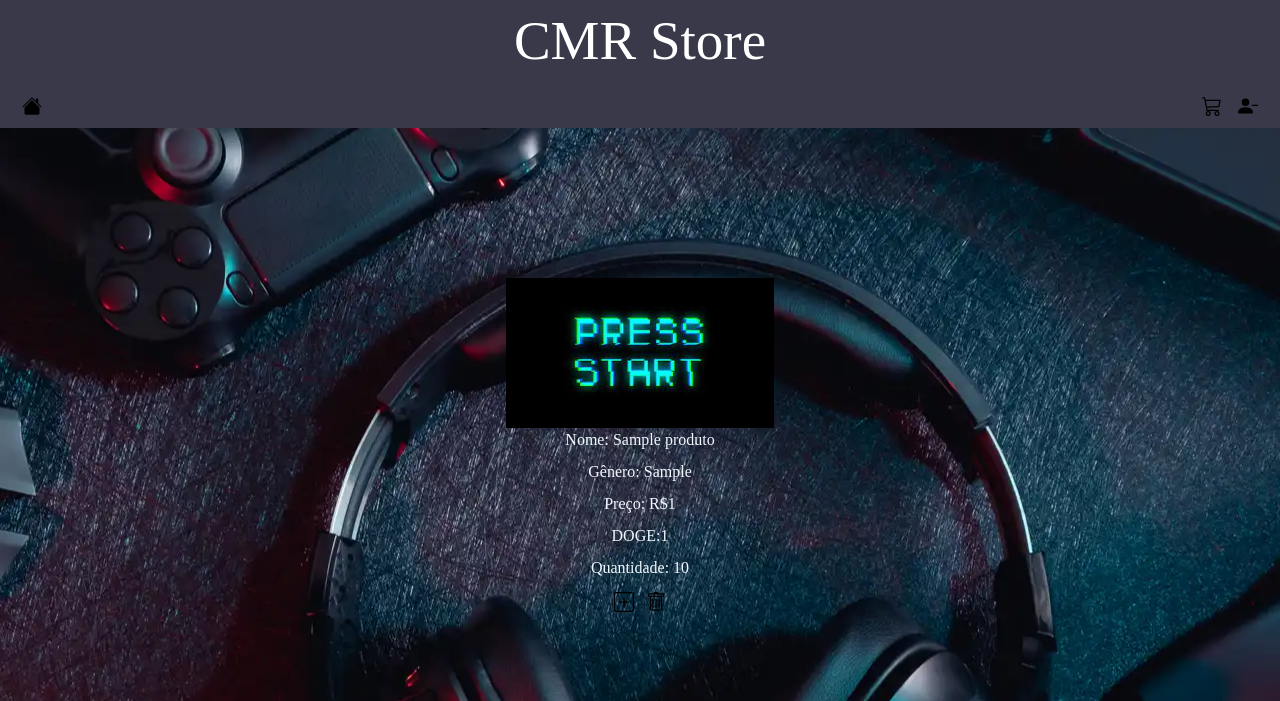
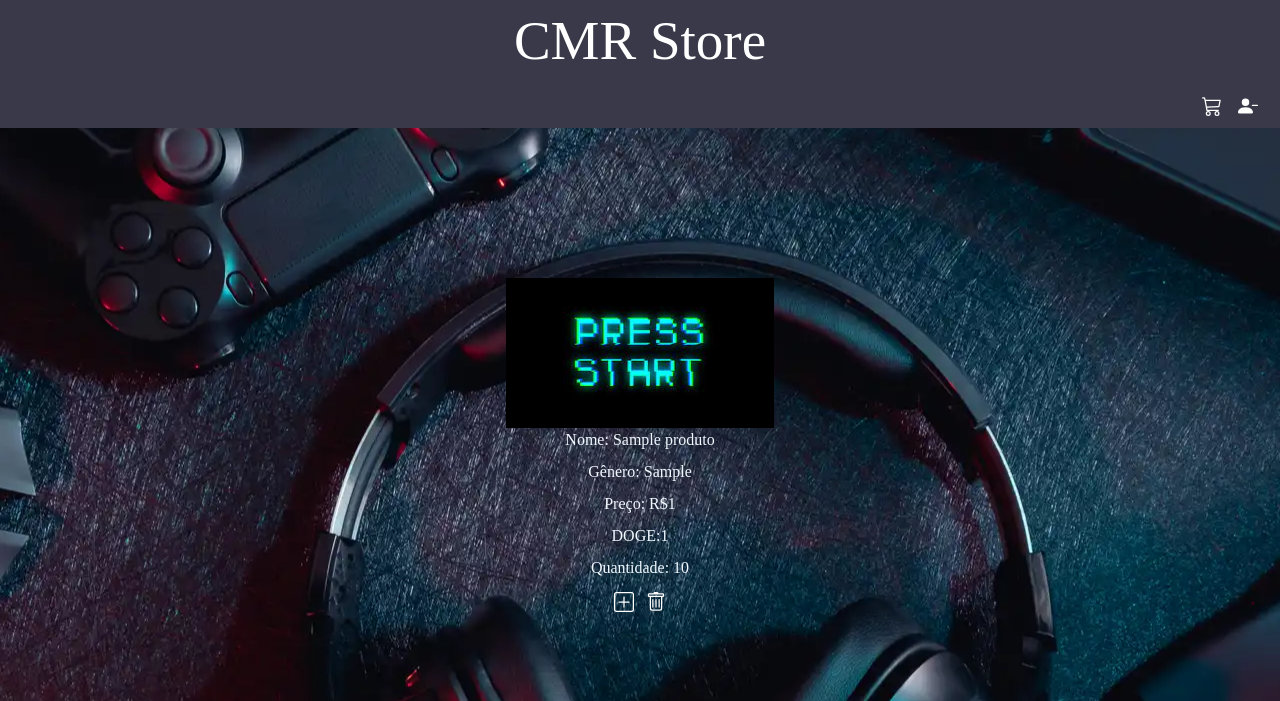
Before and after one commit to matheusmsouza84/Projeto_LSP, a PHP site: page /loja.php in a window 1280 px wide. Shown: the top 701 px of the page. Run offline with PHP 8.4, Linux system fonts and the light colour scheme; tables that the repository leaves empty hold one stand-in row (values such as "Sample post").

Commit message:
algumas coisas arrumadas

```diff
--- a/loja.php
+++ b/loja.php
@@ -4,6 +4,9 @@
     include_once "model/clsConexao.php";
     include_once "model/clsProduto.php";
     $cont=0;
+    if( isset($_REQUEST['compra']) ){
+        echo "<script> alert('Obrigado pela sua compra!!!');</script>";
+        }
 ?>
 <!DOCTYPE html>
 <html lang="pt-br">
@@ -20,30 +23,6 @@
                 <div class="navbar-collapse collapse w-100 order-1 order-md-0 dual-collapse2">
                     <ul class="navbar-nav mr-auto">
                         <li class="nav-item">
-                            <?php
-                                if(!isset($_SESSION['admlogado']) && !isset($_SESSION['logado'])){
-                                    echo '<a href="index.php">'
-                                        .'<button type="button" id="paginicial" title="Voltar a página Inicial">'
-                                            .'<svg class="bi bi-house-fill" width="20px" height="20px" viewBox="0 0 16 16" fill="currentColor" xmlns="http://www.w3.org/2000/svg">'
-                                                .'<path fill-rule="evenodd" d="M8 3.293l6 6V13.5a1.5 1.5 0 0 1-1.5 1.5h-9A1.5 1.5 0 0 1 2 13.5V9.293l6-6zm5-.793V6l-2-2V2.5a.5.5 0 0 1 .5-.5h1a.5.5 0 0 1 .5.5z"/>'
-                                                .'<path fill-rule="evenodd" d="M7.293 1.5a1 1 0 0 1 1.414 0l6.647 6.646a.5.5 0 0 1-.708.708L8 2.207 1.354 8.854a.5.5 0 1 1-.708-.708L7.293 1.5z"/>'
-                                            .'</svg>'
-                                        .'</button>'
-                                    .'</a>';
-                                }
-                            ?>
-                            <?php
-                                if(isset($_SESSION['admlogado'])){
-                                    echo '<a href="cadastro_produto.php">'
-                                            .'<button type="button" id="voltar" title="Voltar">'
-                                            .'<svg class="bi bi-arrow-left" width="20px" height="20px" viewBox="0 0 16 16" fill="currentColor" xmlns="http://www.w3.org/2000/svg%22%3E">'
-                                            .'<path fill-rule="evenodd" d="M5.854 4.646a.5.5 0 0 1 0 .708L3.207 8l2.647 2.646a.5.5 0 0 1-.708.708l-3-3a.5.5 0 0 1 0-.708l3-3a.5.5 0 0 1 .708 0z"/>'
-                                            .'<path fill-rule="evenodd" d="M2.5 8a.5.5 0 0 1 .5-.5h10.5a.5.5 0 0 1 0 1H3a.5.5 0 0 1-.5-.5z"/>'
-                                            .'</svg>'
-                                        .'</button>'
-                                    .'</a>';
-                                }
-                            ?>
                         </li>
                     </ul>
                 </div>
@@ -52,14 +31,14 @@
                         <li class="nav-item">
                             <a href="cart.php">
                                 <button type="button" id="cart">
-                                    <svg class="bi bi-cart3" width="20px" height="20px" viewBox="0 0 16 16" fill="currentColor" xmlns="http://www.w3.org/2000/svg">
+                                    <svg class="bi bi-cart3" width="20px" height="20px" viewBox="0 0 16 16" fill="white" xmlns="http://www.w3.org/2000/svg">
                                         <path fill-rule="evenodd" d="M0 1.5A.5.5 0 0 1 .5 1H2a.5.5 0 0 1 .485.379L2.89 3H14.5a.5.5 0 0 1 .49.598l-1 5a.5.5 0 0 1-.465.401l-9.397.472L4.415 11H13a.5.5 0 0 1 0 1H4a.5.5 0 0 1-.491-.408L2.01 3.607 1.61 2H.5a.5.5 0 0 1-.5-.5zM3.102 4l.84 4.479 9.144-.459L13.89 4H3.102zM5 12a2 2 0 1 0 0 4 2 2 0 0 0 0-4zm7 0a2 2 0 1 0 0 4 2 2 0 0 0 0-4zm-7 1a1 1 0 1 0 0 2 1 1 0 0 0 0-2zm7 0a1 1 0 1 0 0 2 1 1 0 0 0 0-2z"/>
                                     </svg>
                                 </button>
                             </a>
                             <a href="controller/logout.php">
                                 <button type="button" id="logout" title="Logout">
-                                    <svg class="bi bi-person-dash-fill" width="20px" height="20px" viewBox="0 0 16 16" fill="currentColor" xmlns="http://www.w3.org/2000/svg">
+                                    <svg class="bi bi-person-dash-fill" width="20px" height="20px" viewBox="0 0 16 16" fill="white" xmlns="http://www.w3.org/2000/svg">
                                         <path fill-rule="evenodd" d="M1 14s-1 0-1-1 1-4 6-4 6 3 6 4-1 1-1 1H1zm5-6a3 3 0 1 0 0-6 3 3 0 0 0 0 6zm5-.5a.5.5 0 0 1 .5-.5h4a.5.5 0 0 1 0 1h-4a.5.5 0 0 1-.5-.5z"/>
                                     </svg>
                                 </button>
@@ -82,7 +61,7 @@
                             echo '<label>Quantidade: '.$prod->quantidade.'</label><br>';
                             echo '<a href="controller/salvarcart.php?adicionar&idprod='.$prod->id.'">';
                             echo '<button type="button" id="addcart" title="Adicionar ao carrinho">';
-                            echo '<svg class="bi bi-plus-square" width="20px" height="20px" viewBox="0 0 16 16" fill="currentColor" xmlns="http://www.w3.org/2000/svg">';
+                            echo '<svg class="bi bi-plus-square" width="20px" height="20px" viewBox="0 0 16 16" fill="white" xmlns="http://www.w3.org/2000/svg">';
                             echo '<path fill-rule="evenodd" d="M8 3.5a.5.5 0 0 1 .5.5v4a.5.5 0 0 1-.5.5H4a.5.5 0 0 1 0-1h3.5V4a.5.5 0 0 1 .5-.5z"/>';
                             echo '<path fill-rule="evenodd" d="M7.5 8a.5.5 0 0 1 .5-.5h4a.5.5 0 0 1 0 1H8.5V12a.5.5 0 0 1-1 0V8z"/>';
                             echo '<path fill-rule="evenodd" d="M14 1H2a1 1 0 0 0-1 1v12a1 1 0 0 0 1 1h12a1 1 0 0 0 1-1V2a1 1 0 0 0-1-1zM2 0a2 2 0 0 0-2 2v12a2 2 0 0 0 2 2h12a2 2 0 0 0 2-2V2a2 2 0 0 0-2-2H2z"/>';
@@ -91,7 +70,7 @@
                             echo '</a>';
                             echo '<a href="controller/salvarcart.php?deletar&idprod='.$prod->id.'">';
                             echo '<button type="button" id="exccart" title="Excluir do carrinho">';
-                            echo '<svg class="bi bi-trash" width="20px" height="20px" viewBox="0 0 16 16" fill="currentColor" xmlns="http://www.w3.org/2000/svg">';
+                            echo '<svg class="bi bi-trash" width="20px" height="20px" viewBox="0 0 16 16" fill="white" xmlns="http://www.w3.org/2000/svg">';
                             echo '<path d="M5.5 5.5A.5.5 0 0 1 6 6v6a.5.5 0 0 1-1 0V6a.5.5 0 0 1 .5-.5zm2.5 0a.5.5 0 0 1 .5.5v6a.5.5 0 0 1-1 0V6a.5.5 0 0 1 .5-.5zm3 .5a.5.5 0 0 0-1 0v6a.5.5 0 0 0 1 0V6z"/>';
                             echo '<path fill-rule="evenodd" d="M14.5 3a1 1 0 0 1-1 1H13v9a2 2 0 0 1-2 2H5a2 2 0 0 1-2-2V4h-.5a1 1 0 0 1-1-1V2a1 1 0 0 1 1-1H6a1 1 0 0 1 1-1h2a1 1 0 0 1 1 1h3.5a1 1 0 0 1 1 1v1zM4.118 4L4 4.059V13a1 1 0 0 0 1 1h6a1 1 0 0 0 1-1V4.059L11.882 4H4.118zM2.5 3V2h11v1h-11z"/>';
                             echo '</svg>';
--- a/style.css
+++ b/style.css
@@ -15,9 +15,9 @@ body{
     background-image:
     url("imagens/img.png");
     background-position: center;
-    min-width: 600px;
+    min-width: 900px;
     max-width: auto;
-    min-height: 600px;
+    min-height: 900px;
     max-height: auto;
     text-align: center;
 }
```
Also changed, not shown: cart.php (+5 -4 lines), estoque.php (+4 -4 lines), index.php (+0 -9 lines), pag_cripto.php (+7 -2 lines).
